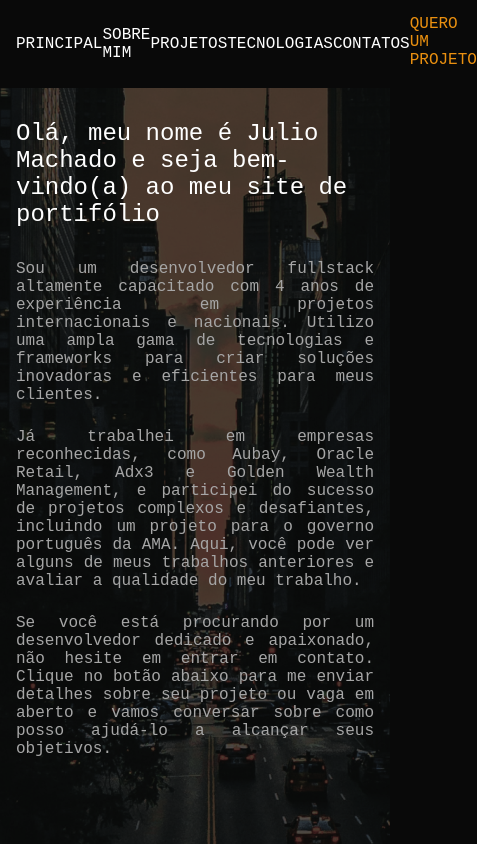
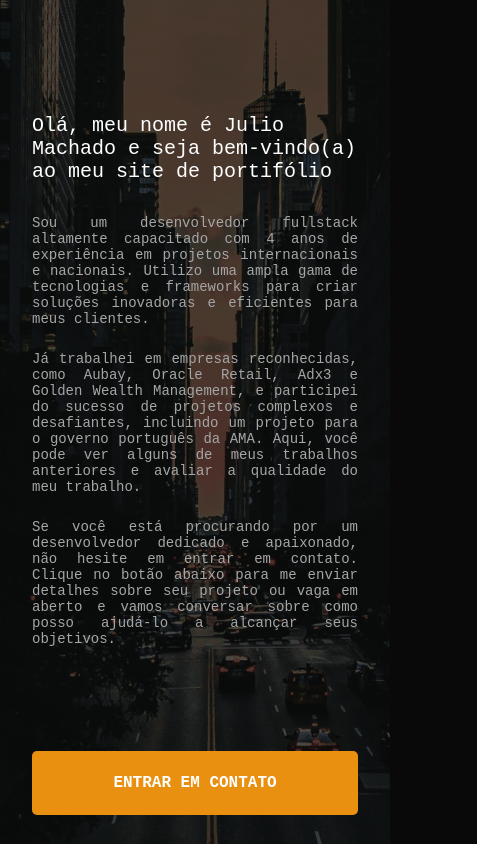
Before and after one commit to juliomchado/portifolio, a Next.js app: page / in a window 390 px wide. Shown: the top 844 px of the page, 477 px wide, since content can reach past the window. Built offline with nearby package versions, Linux system fonts and the light colour scheme.

Commit message:
fix/ responsive page

```diff
--- a/src/app/style.module.scss
+++ b/src/app/style.module.scss
@@ -1,8 +1,20 @@
-.mainStyle{
+.mainStyle {
     display: flex;
     align-items: center;
     justify-content: center;
     flex-direction: column;
 
     gap: 180px;
+
+
+
 }
+
+
+@media (max-width: 746px) {
+
+    .mainStyle {
+        gap: 80px;
+
+    }
+}
--- a/src/components/ContactsSection/styles.module.scss
+++ b/src/components/ContactsSection/styles.module.scss
@@ -4,17 +4,7 @@
 .contactsSection {
     @include mixin.default-section-style;
 
-    h2 {
-        width: 100%;
-        text-align: center;
-        margin-bottom: 32px;
-    }
-
-    p {
-        width: 100%;
-        text-align: center;
-
-    }
+    @include mixin.fonts-default-style($text-align-p: center);
 
     ul {
         width: 100%;
@@ -92,3 +82,18 @@
 
 
 }
+
+
+@media (max-width: 640px){
+    .contactsSection {
+        ul {
+            flex-direction: column;
+
+
+            li {
+                margin-bottom: 48px;
+            }
+        }
+    }
+
+}
--- a/src/components/Footer/styles.module.scss
+++ b/src/components/Footer/styles.module.scss
@@ -18,6 +18,10 @@
 
     margin: auto;
 
+    @media (max-width: 1024px) {
+        padding: 32px;
+
+    }
 
 }
 
@@ -63,7 +67,7 @@
 .linksDiv {
     display: grid;
     grid-template-columns: repeat(2, 1fr);
-    grid-gap: 16px;
+    grid-gap: 24px;
 
 }
 
@@ -81,3 +85,13 @@
         font-size: 1.2rem;
     }
 }
+
+
+@media (max-width: 740px){
+    .linksContainer {
+
+        a {
+            margin-top: 80px;
+        }
+    }
+}
--- a/src/components/Header/styles.module.scss
+++ b/src/components/Header/styles.module.scss
@@ -62,3 +62,13 @@
         transform: scaleX(1);
     }
 }
+
+
+@media (max-width: 748px){
+
+    .header{
+        display: none;
+
+    }
+
+}
--- a/src/components/ImageSection/styles.module.scss
+++ b/src/components/ImageSection/styles.module.scss
@@ -2,8 +2,8 @@
 
 
 .imageSection {
-    height: 929px;
     width: 100%;
+    min-height: 929px;
     background-image: url(/cityimage.png);
     background-size: cover;
     background-position: center;
@@ -17,9 +17,21 @@
 
     @include mixin.default-section-style;
 
-    @include mixin.fonts-default-style($text-align: start);
+    @include mixin.fonts-default-style($text-align-h2: start);
 
     a {
         margin-top: 140px;
     }
+
+
 }
+
+
+@media (max-width: 740px){
+    .imageContainer {
+
+        a {
+            margin-top: 80px;
+        }
+    }
+}
--- a/src/components/LinkLikeButton/styles.module.scss
+++ b/src/components/LinkLikeButton/styles.module.scss
@@ -22,12 +22,23 @@
     }
 
     &.md {
-        width: 368px;
+        max-width: 368px;
+        width: 100%;
         height: 48px;
     }
 
     &.lg {
+        max-width: 480px;
         width: 100%;
         height: 64px;
+
+
     }
 }
+
+
+@media (max-width: 540px){
+    .linkButton{
+        font-size: 1.6rem;
+    }
+}
--- a/src/styles/global.scss
+++ b/src/styles/global.scss
@@ -21,6 +21,8 @@ html {
     text-shadow: 1px 1px 1px rgba(0, 0, 0, 0.004);
     text-rendering: optimizeLegibility;
     -webkit-font-smoothing: antialiased;
+
+
 }
 
 body {
--- a/src/styles/mixin.scss
+++ b/src/styles/mixin.scss
@@ -9,22 +9,27 @@
     height: 100%;
 
     padding: 16px;
+
+
+    @media (max-width: 1024px) {
+        padding: 32px;
+    }
 }
 
-@mixin fonts-default-style($text-align: center) {
+@mixin fonts-default-style($text-align-h2: center, $text-align-p: justify) {
     h2 {
         width: 100%;
         font-size: 2.4rem;
         font-weight: 500;
         margin-bottom: 32px;
-        text-align: $text-align;
+        text-align: $text-align-h2;
     }
 
     p {
         width: 100%;
         font-size: 1.6rem;
         font-weight: 400;
-        text-align: justify;
+        text-align: $text-align-p;
 
         margin-bottom: 24px;
 
@@ -33,4 +38,30 @@
             margin-bottom: 0;
         }
     }
+
+    @media (max-width: 1024px) {
+        h2 {
+            width: 100%;
+            font-size: 2rem;
+            font-weight: 500;
+            margin-bottom: 32px;
+            text-align: $text-align-h2;
+        }
+
+        p {
+            width: 100%;
+            font-size: 1.4rem;
+            font-weight: 400;
+            text-align: $text-align-p;
+
+            margin-bottom: 24px;
+
+
+            &:last-child {
+                margin-bottom: 0;
+            }
+        }
+      }
+
+
 }
```
Also changed, not shown: src/components/AboutMeSection/styles.module.scss (line endings or trailing spaces).
